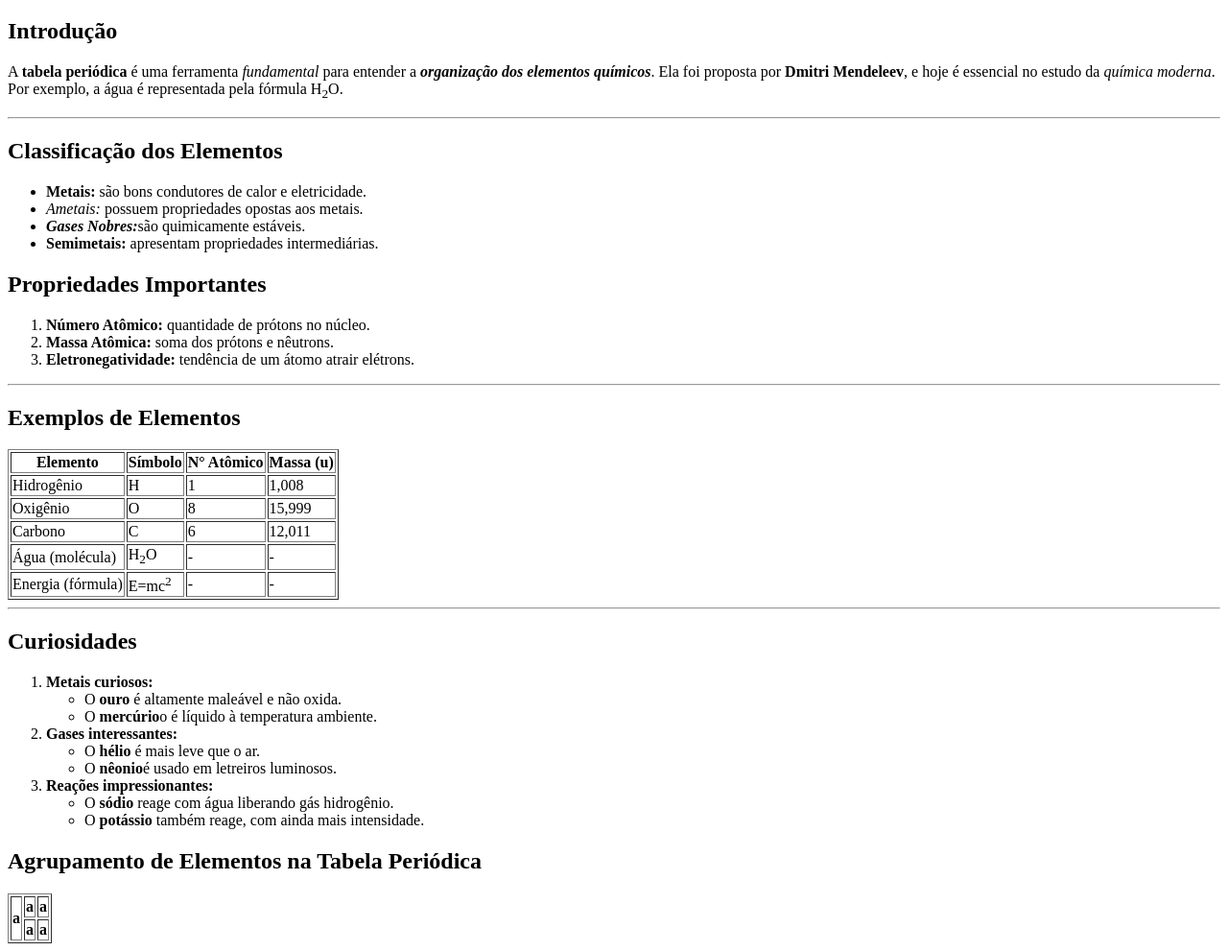
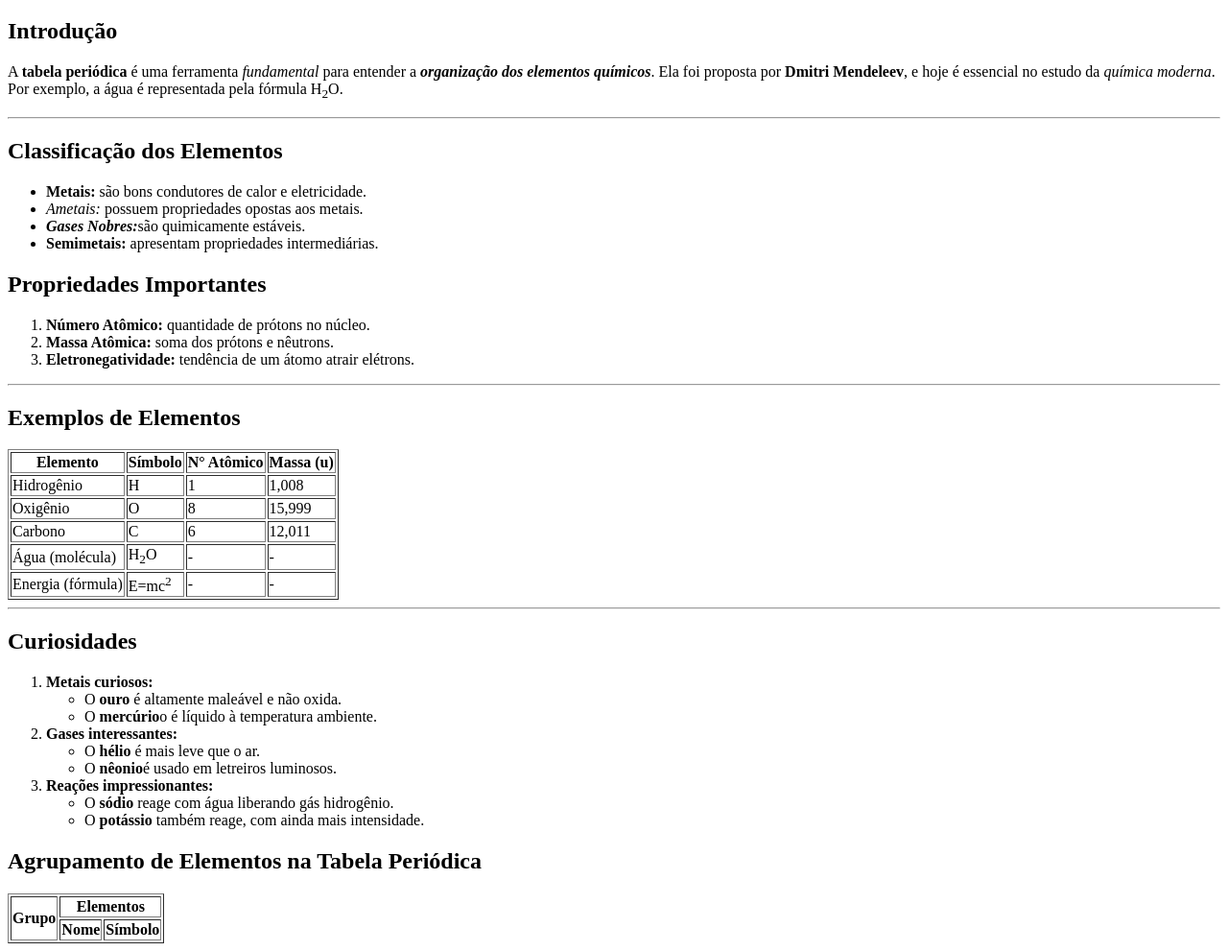
Before and after one commit to LauraNizolli/Revisao-HTML, a plain HTML site: page index.html in a window 1280 px wide. Shown: the part 61-1052 px from the top of the page at 96% size. Drawn offline with Linux system fonts and the light colour scheme.

Commit message:
adiciona rowspan e colspan da thead

```diff
--- a/index.html
+++ b/index.html
@@ -107,14 +107,14 @@ fórmula H<sub>2</sub>O.
     <table border="1">
         <thead>
             <tr>
-                <th rowspan="2">a</th>
-                <th>a</th>
-                <th>a</th>
+                <th rowspan="2">Grupo</th>
+                <th colspan="2">Elementos</th>
             </tr>
             <tr>
-                <th>a</th>
-                <th>a</th>
+                <th>Nome</th>
+                <th>Símbolo</th>
             </tr>
+
         </thead>
     </table>
 
```
